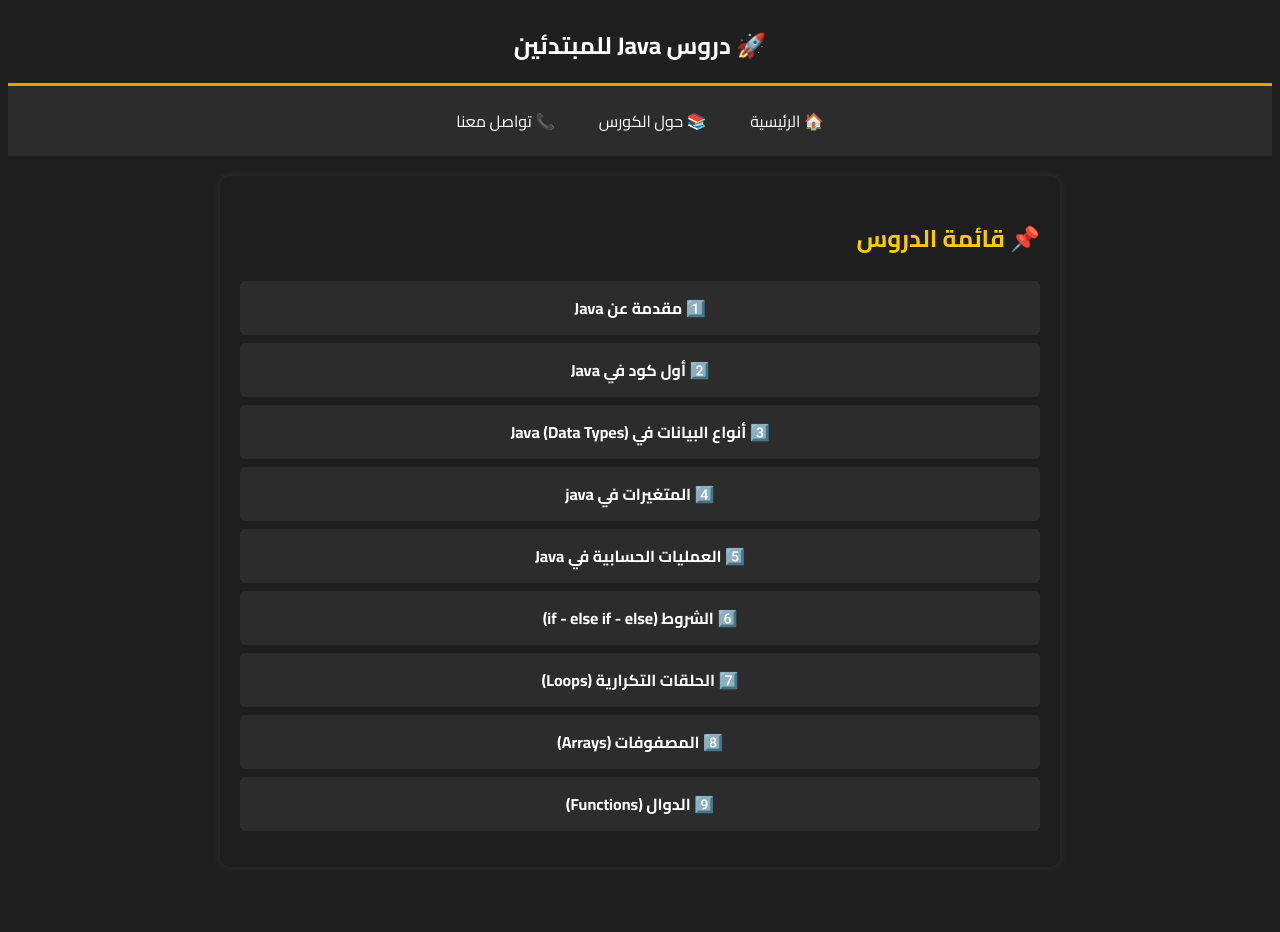
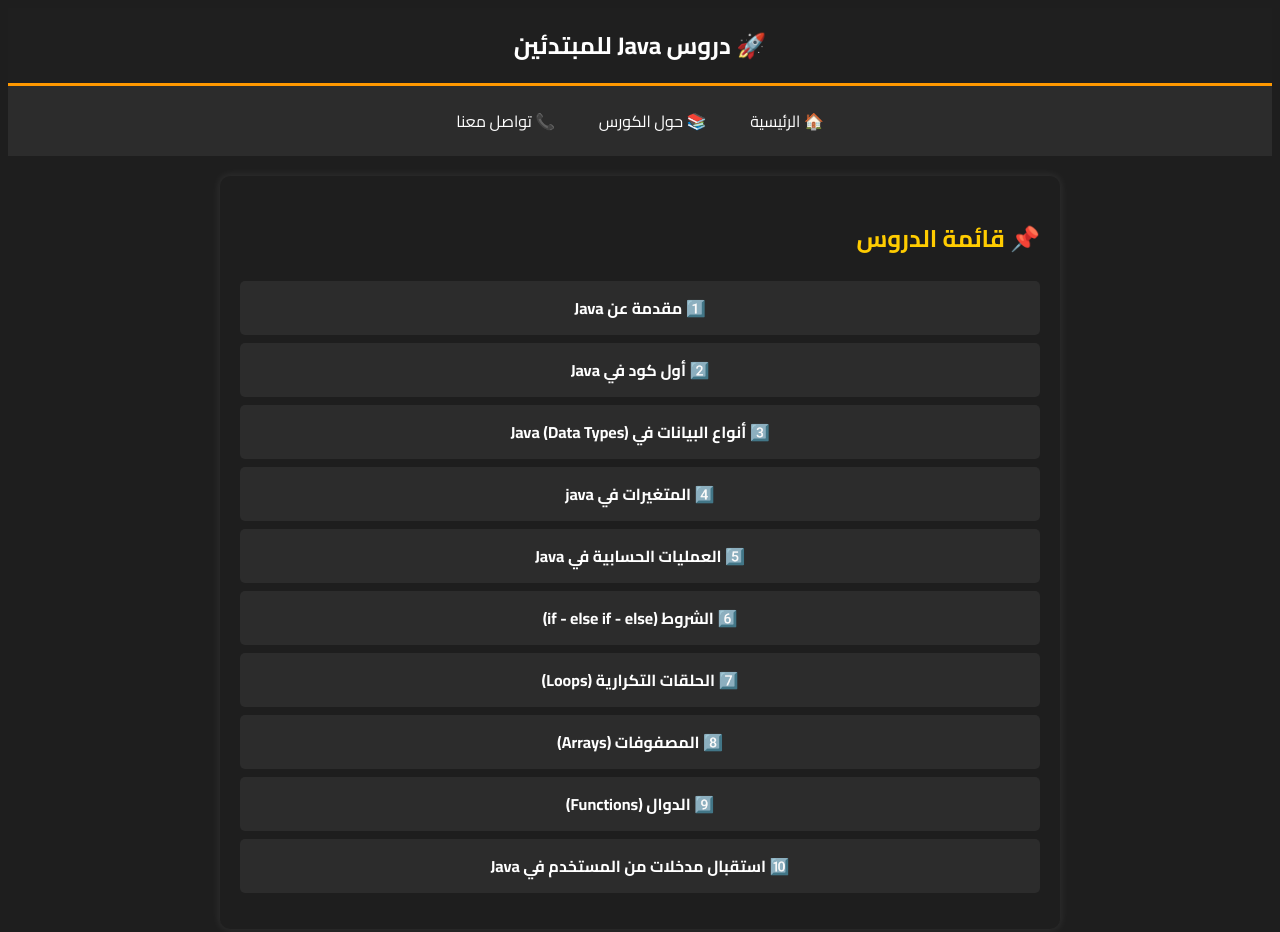
Before and after one commit to karfesahmed/learnjava, a plain HTML site: page index.html in a window 1280 px wide. Before the commit the page ends 887 px from the top, so only its background shows below. Drawn offline with Linux system fonts and the light colour scheme.

Commit message:
index.html

```diff
--- a/index.html
+++ b/index.html
@@ -31,7 +31,7 @@
             <li onclick="location.href='lesson7.html'">7️⃣ الحلقات التكرارية (Loops)</li>
             <li onclick="location.href='lesson8.html'">8️⃣ المصفوفات (Arrays)</li>
             <li onclick="location.href='lesson9.html'">9️⃣ الدوال (Functions)</li>
-
+            <li onclick="location.href='lesson10.html'">🔟 استقبال مدخلات من المستخدم في Java</li>
         </ul>
     </main>
 
```
